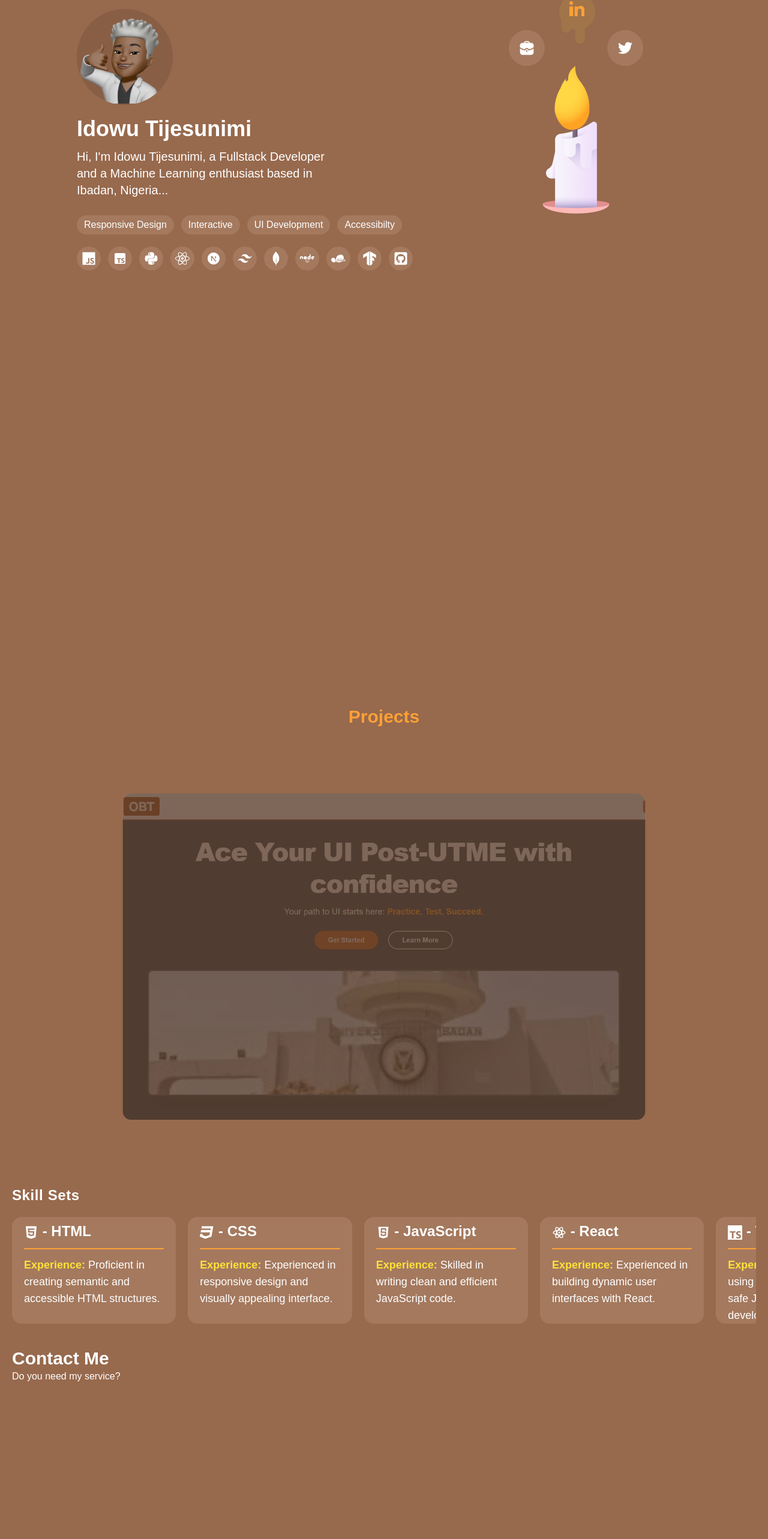
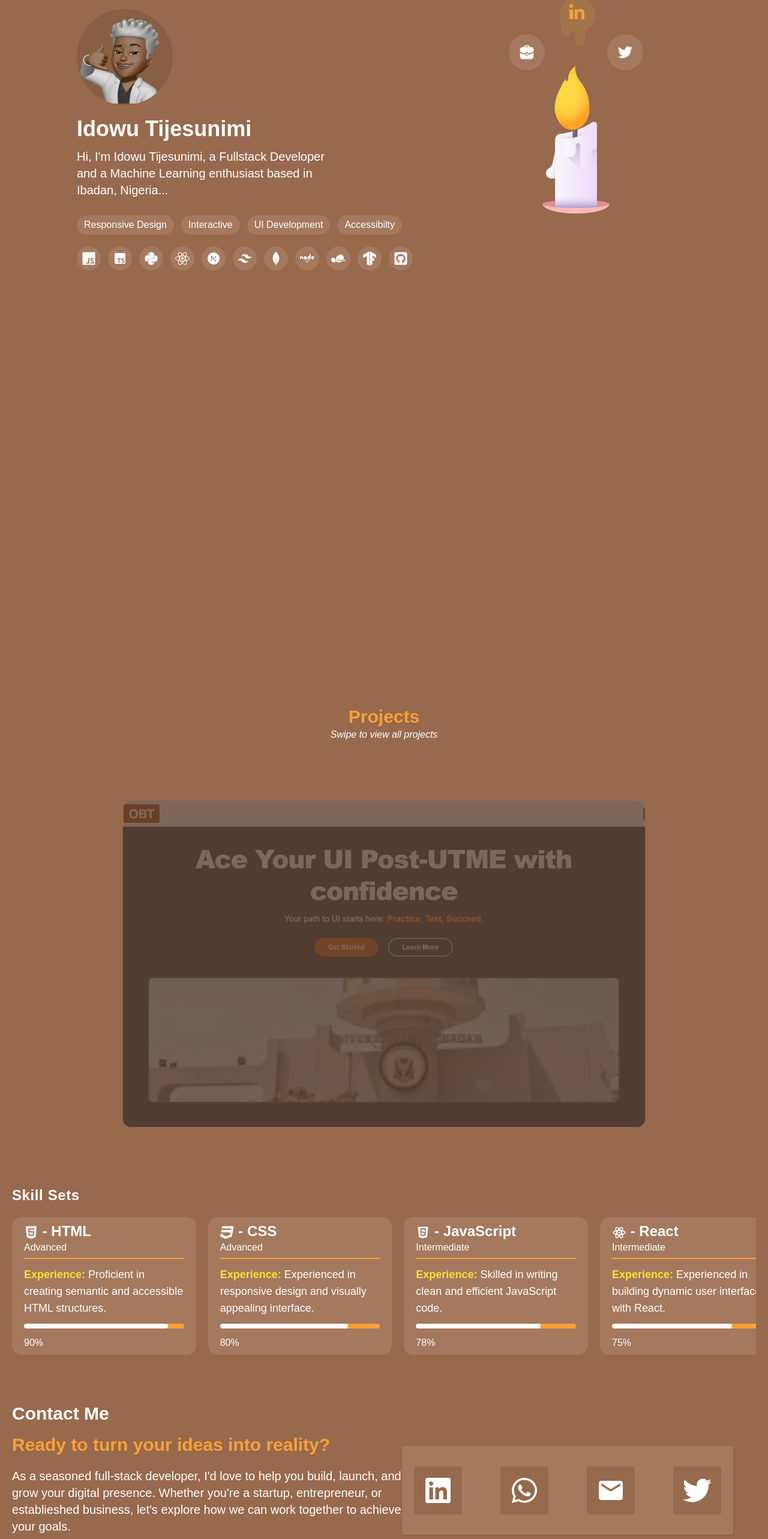
Before and after one commit to tijesunimi-5/dev-tijesunimi, a Next.js app: page / in a window 1280 px wide. Shown: the part 223-2789 px from the top of the page at 60% size. Before the commit the page ends 2570 px from the top, so only its background shows below. Built offline with nearby package versions, Linux system fonts and the light colour scheme.

Commit message:
finished portfolio

```diff
--- a/app/globals.css
+++ b/app/globals.css
@@ -82,6 +82,50 @@ body {
   border: 1px solid rgba(255, 255, 255, 0.73);
 }
 
+
+/* Floatation */
+.float{
+  animation: float 5s ease infinite;
+}
+@keyframes float {
+  0% {
+    margin-top: 5px;
+  }
+  25% {
+    margin-top: 10px;
+  }
+  50%{
+    margin-top: 15px
+  }
+  70%{
+    margin-top: 5px
+  }
+  100% {
+    margin-top: 5px
+  }
+}
+
+.float2 {
+  animation: float2 5s ease infinite;
+}
+@keyframes float2 {
+  0% {
+    margin-top: 7px;
+  }
+  25% {
+    margin-top: 5px;
+  }
+  50%{
+    margin-top: 10px
+  }
+  70%{
+    margin-top: 0px
+  }
+  100% {
+    margin-top: 5px
+  }
+}
+
 /*
 #FDE137
 */
--- a/app/page.tsx
+++ b/app/page.tsx
@@ -140,7 +140,7 @@ export default function Home() {
         </div>
 
         <div className="hidden lg:block relative lg:mr-20">
-          <div className="lin absolute top-[-120px] right-[80px] flex items-center">
+          <div className="lin absolute top-[-120px] right-[80px] flex items-center float">
             <img src="/Union.png" alt="bg for LinkedIn" className="w-[60px]" />
             <Link href="/">
               <img src="/linkedin.png" className="absolute text-2xl right-[18px] top-3" alt="LinkedIn" />
@@ -149,13 +149,13 @@ export default function Home() {
 
           <img src="/Candle.png" alt="candle" className="candle-img" />
 
-          <div className="lin absolute top-[-60px] right-[0px] flex justify-center items-center bg-[#a4795e] rounded-full z-20 w-[60px] h-[60px]">
+          <div className="lin absolute top-[-60px] right-[0px] flex justify-center items-center bg-[#a4795e] rounded-full z-20 w-[60px] h-[60px] float2">
             <Link href="/">
               <FaTwitter className="text-2xl text-white" />
             </Link>
           </div>
 
-          <div className="lin absolute top-[-60px] left-[0px] flex justify-center items-center bg-[#a4795e] rounded-full z-20 w-[60px] h-[60px]">
+          <div className="lin absolute top-[-60px] left-[0px] flex justify-center items-center bg-[#a4795e] rounded-full z-20 w-[60px] h-[60px] float2">
             <Link href="/">
               <img src="/mail.png" className="w-[24px] text-white" alt="Email" />
             </Link>
--- a/components/AboutSection.tsx
+++ b/components/AboutSection.tsx
@@ -112,7 +112,7 @@ const AboutSection = () => {
         </p>
 
         <div className="hash mt-5 grid grid-cols-2 gap-3 md:grid-cols-3 w-[310px] lg:w-[460px]">
-          <div className="bg-[#C] text-[#FDE137] py-1 px-3 rounded-2xl">#StunningVisuals</div>
+          <div className="bg-[#a4795e] text-[#FDE137] py-1 px-3 rounded-2xl">#StunningVisuals</div>
           <div className="bg-[#a4795e] text-[#FDE137] py-1 px-3 rounded-2xl">#CodeWizard</div>
           <div className="bg-[#a4795e] text-[#FDE137] py-1 px-3 rounded-2xl">#ProblemCrusher</div>
         </div>
--- a/components/ContactSection.tsx
+++ b/components/ContactSection.tsx
@@ -1,13 +1,74 @@
 'use client'
-import React from 'react'
+import Link from 'next/link';
+import React, {useState, useEffect} from 'react'
+import { FaLinkedin, FaTwitter, FaWhatsapp } from 'react-icons/fa';
+import {MdEmail} from 'react-icons/md'
+
+interface Contact {
+  id: number;
+  headline: string;
+  words: string;
+}
 
 const ContactSection = () => {
+  const writeUp: Contact[] = [{
+    id: 1,
+    headline: "Let's build something amazing together!",
+    words: "Are you looking for a skilled full-stack developer to bring  your project to life? Need a creative problem solver to tackle complex challenges? I'd love to collaborate and help you achieve your goals."
+  },
+  {
+    id: 2,
+    headline: "Need a tech expert to take your project to the next level?",
+    words: "Whether it's building a new app, revamping an existing website, or solving a tricky development problem, I'm here to help. Let's chat about how I can contribute to your success."
+  },
+  {
+    id: 3,
+    headline: "Ready to turn your ideas into reality?",
+    words: "As a seasoned full-stack developer, I'd love to help you build, launch, and grow your digital presence. Whether you're a startup, entrepreneur, or establieshed business, let's explore how we can work together to achieve your goals."
+  },
+  {
+    id: 4,
+    headline: "Got a project in mind? Let's make it happen",
+    words: "With expertise in full-stack development, I'm passionate about delivering high-quality solutions that meet your needs. Whether you need a developer, collaborator, or tech advisor, I'm her to help."
+  }]
+
+  const [randomWriteUp, setRandomWriteUp] = useState<null | Contact>(null)
+
+  useEffect(() => {
+    const randomIndex = Math.floor(Math.random() * writeUp.length)
+    setRandomWriteUp(writeUp[randomIndex])
+  }, [])
+
   return (
-    <section className='px-5 pt-5'>
+    <section className='mx-5 pt-5 my-10' id='contact'>
       <h1 className='text-3xl font-bold'>Contact Me</h1>
 
-      <div>
-        <p>Do you need my service?</p>
+      <div className="flex lg:flex-row flex-col pt-4 lg:justify-between">
+        <div>
+
+          <h1 className='lg:text-3xl text-2xl font-bold text-[#FAA037]'>
+            {randomWriteUp ? randomWriteUp.headline : writeUp[0].headline}
+          </h1>
+          <p className='lg:w-[650px] text-xl mt-5'>{randomWriteUp ? randomWriteUp.words : writeUp[0].words}</p>
+        </div>
+
+        <div className='w-full bg-[#a4795e] mt-5 rounded flex items-center justify-center gap-10 py-5 px-5 shadow lg:w-[600px] lg:mr-10 lg:gap-16'>
+          <Link href={''} className='bg-[#97694d] rounded w-[40px] h-[40px] flex items-center justify-center text-2xl lg:text-5xl lg:w-[80px] lg:h-[80px]'>
+            <FaLinkedin />
+          </Link>
+
+          <Link href={''} className='bg-[#97694d] rounded w-[40px] h-[40px] flex items-center justify-center text-2xl lg:text-5xl lg:w-[80px] lg:h-[80px]'>
+            <FaWhatsapp />
+          </Link>
+
+          <Link href={''} className='bg-[#97694d] rounded w-[40px] h-[40px] flex items-center justify-center text-2xl lg:text-5xl lg:w-[80px] lg:h-[80px]'>
+            <MdEmail />
+          </Link>
+
+          <Link href={''} className='bg-[#97694d] rounded w-[40px] h-[40px] flex items-center justify-center text-2xl lg:text-5xl lg:w-[80px] lg:h-[80px]'>
+            <FaTwitter />
+          </Link>
+        </div>
       </div>
     </section>
   )
--- a/components/Projects.tsx
+++ b/components/Projects.tsx
@@ -149,6 +149,7 @@ const Projects = () => {
   return (
     <section className="h-screen w-full sticky top-0 lg:flex items-center justify-center hidden flex-col mt-20">
       <h1 className="text-[#FAA037] text-3xl font-bold">Projects</h1>
+      <p className='italic'>Swipe to view all projects</p>
       <div
         ref={containerRef}
         className="flex overflow-x-scroll scrollbar-hidden snap-x snap-mandatory scroll-smooth h-full w-full rounded-2xl"
--- a/components/Skillset.tsx
+++ b/components/Skillset.tsx
@@ -74,7 +74,8 @@ const Skillset = () => {
       name: 'MongoDB',
       level: 'intermediate',
       description: 'Familiar with NoSQL databases and basic CRUD operations in MongoDB.',
-      icon: <DiMongodb className='inline' />
+      icon: <DiMongodb className='inline' />,
+      rating: 40,
     },
     {
       name: 'Python',
@@ -97,14 +98,21 @@ const Skillset = () => {
         <h1 className='text-2xl font-bold tracking-wide'>Skill Sets</h1>
 
         <div className=" overflow-x-scroll gap-5 py-5 scrollbar-hidden">
-          <div className="w-[3500px] flex gap-5">
+          <div className="w-[3900px] flex gap-5">
             {skills.map((skill, index) => (
-              <div key={index} className="skill-card bg-[#a4795e] px-5 rounded-2xl flex flex-col gap-3 w-[300px]">
+              <div key={index} className="skill-card bg-[#a4795e] px-5 rounded-2xl flex flex-col gap-3 w-[300px] lg:w-[350px] pb-2">
                 <h1 className="skill-icon text-2xl font-bold text-[#ffffff] inline pt-2">
                   {skill.icon} - {skill.name}
                 </h1>
-                <hr className='border border-[#FAA037]' />
-                <p className='text-lg'><b className='text-[#FDE137]'>Experience:</b> {skill.description}</p>
+                <p className='mt-[-13px]'>{skill.level}</p>
+                <hr className='border border-[#FAA037] mt-[-7px]' />
+                <p className='text-lg'><b className='text-[#FDE137]'>
+                  Experience:</b> {skill.description}
+                </p>
+                <div className="rating rounded-2xl h-2 w-full bg-[#FAA037] relative overflow-hidden">
+                  <div style={{ width: `${skill.rating}%` }} className={`absolute left-0  bg-white rounded-2xl top-0 bottom-0`}></div>
+                </div>
+                {skill.rating}%
               </div>
             ))}
           </div>
```
